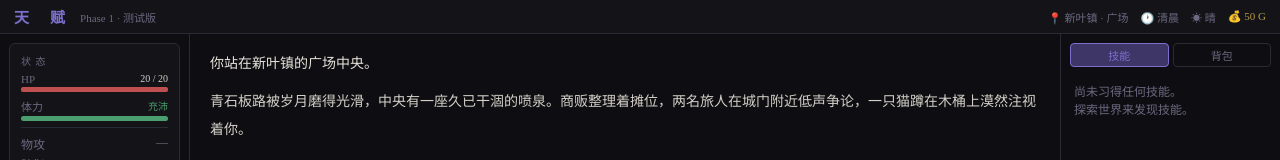
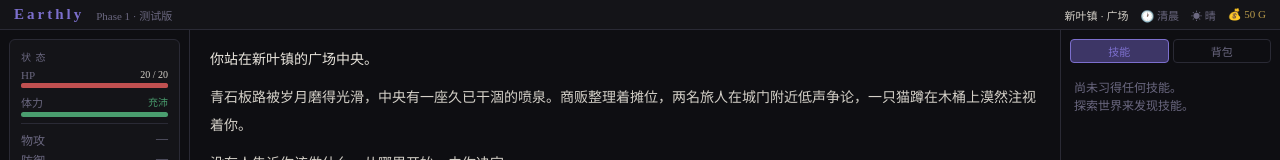
Before and after one commit to rilgemo/earthly_journey, a React (Create React App) app: page / in a window 1280 px wide. Shown: the top 160 px of the page. Built offline with nearby package versions, Linux system fonts and the light colour scheme.

Commit message:
content: set world name to Earthly

```diff
--- a/src/App.js
+++ b/src/App.js
@@ -238,9 +238,17 @@ export default function App() {
 
       {/* 顶栏 */}
       <div style={{ borderBottom: `1px solid ${C.border}`, padding: "6px 14px", display: "flex", alignItems: "center", gap: 12, background: C.panel, flexShrink: 0 }}>
-        <span style={{ color: C.accent, fontWeight: "bold", fontSize: 15, letterSpacing: 3 }}>天　赋</span>
+        <span style={{ color: C.accent, fontWeight: "bold", fontSize: 15, letterSpacing: 3 }}>Earthly</span>
         <span style={{ color: C.textDim, fontSize: 11 }}>Phase 1 · 测试版</span>
-        <span style={{ marginLeft: "auto", color: C.textDim, fontSize: 11 }}>📍 {curArea?.label}</span>
+        <span style={{ marginLeft: "auto", color: C.textDim, fontSize: 11 }}>
+          {(curArea?.breadcrumb || [curArea?.label])
+            .map((seg, i, arr) => (
+              <span key={i}>
+                <span style={{ color: i === arr.length - 1 ? C.text : C.textDim }}>{seg}</span>
+                {i < arr.length - 1 && <span style={{ margin: "0 5px", color: C.border }}>/</span>}
+              </span>
+            ))}
+        </span>
         <span style={{ color: C.textDim, fontSize: 11 }}>🕐 清晨</span>
         <span style={{ color: C.textDim, fontSize: 11 }}>☀ 晴</span>
         <span style={{ color: C.gold, fontSize: 11 }}>💰 {gold} G</span>
--- a/src/data/actions.js
+++ b/src/data/actions.js
@@ -32,7 +32,7 @@ export const ACTION_DATA = {
       "告示板立在广场一角，木头已经被风雨侵蚀得发灰。上面钉着几张皮纸：",
       "『本镇近日野猪出没，请勿单独前往东林。——镇长』",
       "『收购：品质草药、矿石、鱼获，价格公道。——繁荣商会』",
-      "『……第七封印已裂，天赋之地的沉眠者……』——这张纸被撕去了大半，只剩残片。",
+      "『……第七封印已裂，Earthly之地的沉眠者……』——这张纸被撕去了大半，只剩残片。",
     ],
     log: ["告示板上透露了一些线索，其中一张残缺的纸引起了你的注意。"],
     addActions: { "新叶镇·广场": ["仔细研究那张残缺的纸"] },
@@ -83,10 +83,10 @@ export const ACTION_DATA = {
     stCost: "vlow",
     narrative: [
       "你将那片残纸小心取下。墨迹已褪，字迹潦草，能辨认的只有几个词：",
-      "「……第七封印……天赋之地……沉眠者苏醒……技能之根……」",
+      "「……第七封印……Earthly之地……沉眠者苏醒……技能之根……」",
       "纸张背面有一个奇异的符文，你盯着它看了片刻，脑中隐隐有什么东西一闪而过——随即消失。",
     ],
-    log: ["残纸上的「天赋之地」和「技能之根」留在了你心里。"],
+    log: ["残纸上的「Earthly之地」和「技能之根」留在了你心里。"],
     removeActions: ["仔细研究那张残缺的纸"],
   },
 
```
Also changed, not shown: 1 other file (tests, documents, lock files or other folders).
